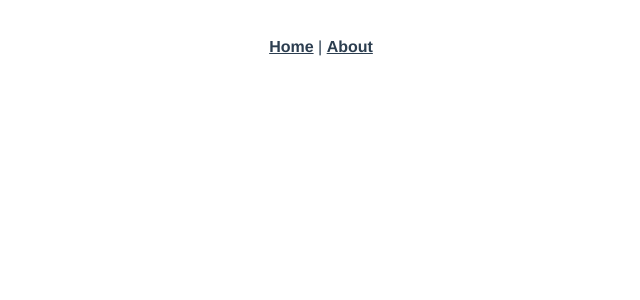
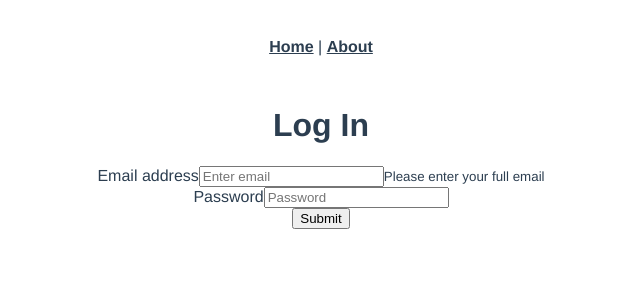
Before and after one commit to TheAlacrity/resume_student_vue, a Vue app: page /login in a window 1280 px wide. Shown: the top 300 px of the page, without its empty margins (319-959 px from the left). Built offline with nearby package versions, Linux system fonts and the light colour scheme.

Commit message:
tentative login/logout pages

```diff
--- a/src/main.js
+++ b/src/main.js
@@ -1,6 +1,15 @@
 import Vue from 'vue'
 import App from './App.vue'
 import router from './router'
+import axios from 'axios'
+
+axios.defaults.baseURL =
+  process.env.NODE_ENV === "development" ? "http://localhost:3000" : "/";
+
+var jwt = localStorage.getItem("jwt");
+if (jwt) {
+  axios.defaults.headers.common["Authorization"] = "Bearer " + jwt;
+}
 
 Vue.config.productionTip = false
 
--- a/src/router.js
+++ b/src/router.js
@@ -1,25 +1,16 @@
 import Vue from 'vue'
 import Router from 'vue-router'
 import Home from './views/Home.vue'
+import Login from './views/Login.vue'
 
 Vue.use(Router)
 
 export default new Router({
   mode: 'history',
+  hash: false,
   base: process.env.BASE_URL,
   routes: [
-    {
-      path: '/',
-      name: 'home',
-      component: Home
-    },
-    {
-      path: '/about',
-      name: 'about',
-      // route level code-splitting
-      // this generates a separate chunk (about.[hash].js) for this route
-      // which is lazy-loaded when the route is visited.
-      component: () => import(/* webpackChunkName: "about" */ './views/About.vue')
-    }
+    { path: '/', name: 'home', component: Home },
+    { path: '/login', name: 'login', component: Login }
   ]
 })
--- a/src/views/About.vue
+++ /dev/null
@@ -1,5 +0,0 @@
-<template>
-  <div class="about">
-    <h1>This is an about page</h1>
-  </div>
-</template>
--- /dev/null
+++ b/src/views/Login.vue
@@ -0,0 +1,71 @@
+<template>
+  <div class='login'>
+    <div class="container">
+
+      <form v-on:submit.prevent="submit()">
+        <h1>Log In</h1>
+          <div class="w-80 form-group">
+            <label for="userEmail">Email address</label>
+            <input type="email" class="form-control" v-model="email" aria-describedby="emailHelp" placeholder="Enter email">
+            <small id="emailHelp" class="form-text text-muted">Please enter your full email</small>
+          </div>
+          <div class="w-80 form-group">
+            <label for="userPassword">Password</label>
+            <input type="password" class="form-control" v-model="password" placeholder="Password">
+          </div>
+        <center><button type="submit" class="btn btn-info" value="submit">Submit</button></center>
+
+      </form>
+    </div>
+  </div>
+</template>
+
+<style>
+
+</style>
+
+<script>
+import axios from 'axios'
+
+export default {
+  data: function() {
+    return {
+      email: '',
+      password: '',
+      errors: []
+    };
+  },
+  created: function() {
+    if (localStorage.getItem('jwt')) {
+      alert("You're already logged in!")
+      axios.get('/api/students').then(response => {
+      this.student = response.data;
+      this.$router.push('/');
+      });
+    }
+  },
+
+  methods: {
+    submit: function() {
+      var params = {
+        email: this.email,
+        password: this.password
+      };
+      axios
+        .post("/api/students", params)
+        .then(response => {
+          axios.defaults.headers.common["Authorization"] =
+            "Bearer " + response.data.jwt;
+          localStorage.setItem("jwt", response.data.jwt);
+          this.$router.push("/");
+        })
+        .catch(error => {
+          this.errors = ["Invalid email or password."];
+          this.email = "";
+          this.password = "";
+      });
+    }
+  }
+
+};
+</script>
```
Also changed, not shown: src/views/Logout.vue (added, +21 -0 lines).
